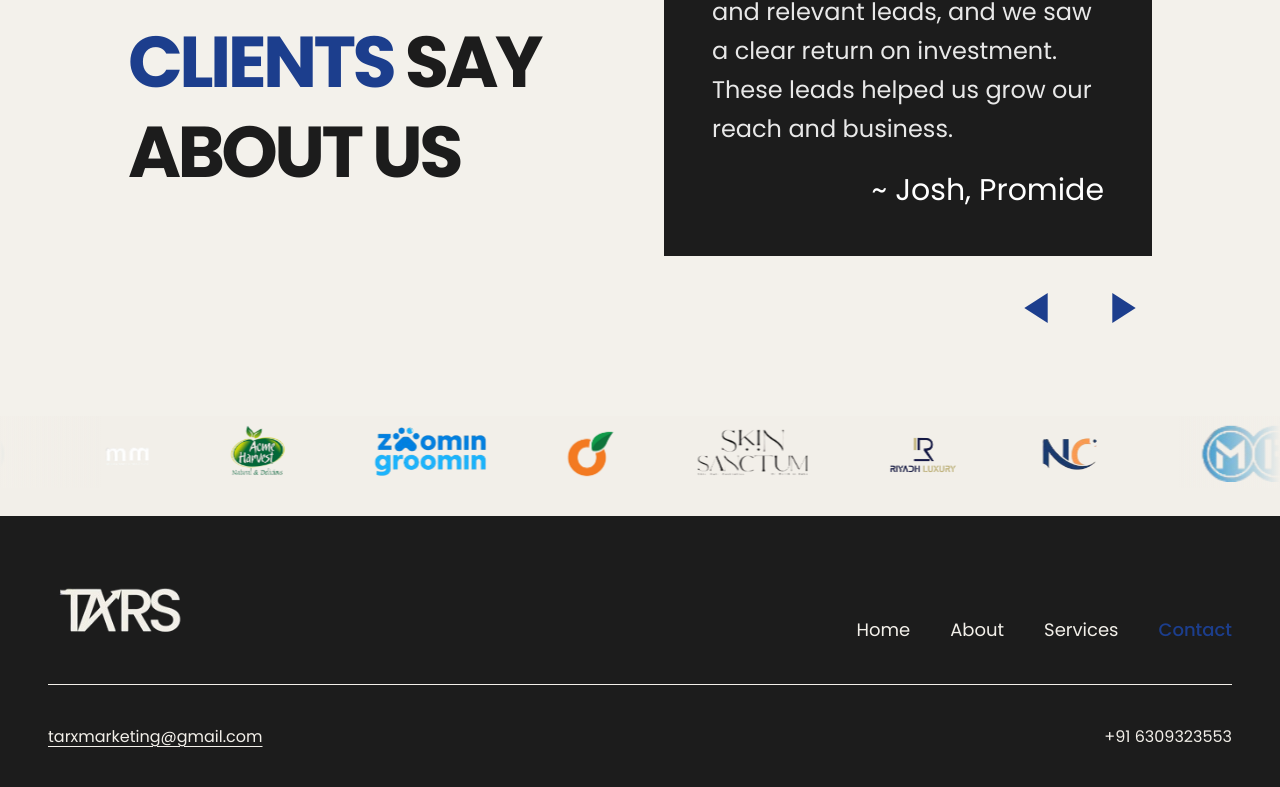
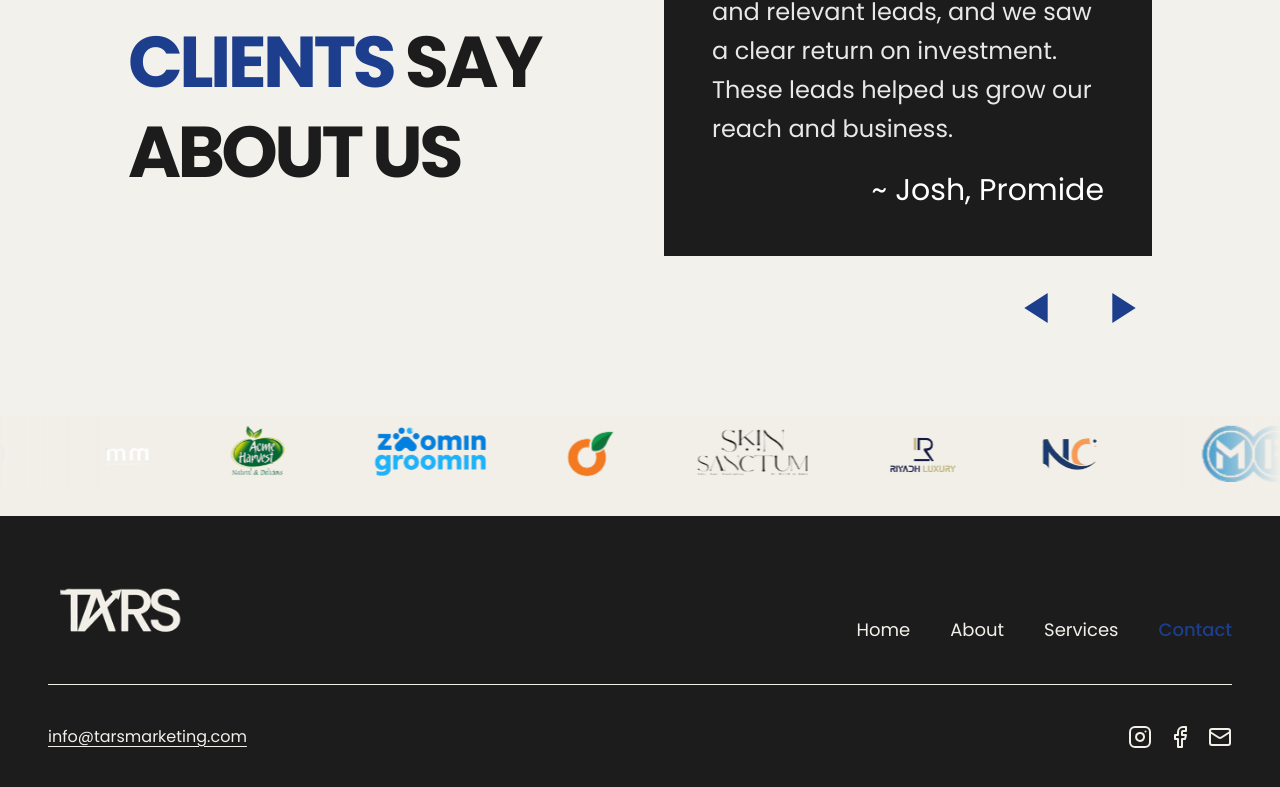
Before and after one commit to Matrixszh/tars, a Next.js app: page / in a window 1280 px wide. Shown: the part 8822-9609 px from the top of the page. Built offline with nearby package versions, Linux system fonts and the light colour scheme.

Commit message:
changed footer

```diff
--- a/app/components/Footer.tsx
+++ b/app/components/Footer.tsx
@@ -1,4 +1,5 @@
 import React from 'react';
+import { Instagram, Facebook, Mail } from 'lucide-react';
 
 const Footer = () => {
   return (
@@ -29,12 +30,39 @@ const Footer = () => {
 
         {/* Bottom Section */}
         <div className="flex flex-col md:flex-row justify-between items-start md:items-center gap-4 text-base font-light">
-          <a href="mailto:tarxmarketing@gmail.com" className="hover:text-[#1c3e8d] underline underline-offset-4 decoration-1 transition-colors">
-            tarxmarketing@gmail.com
+          <a
+            href="mailto:info@tarsmarketing.com"
+            className="hover:text-[#1c3e8d] underline underline-offset-4 decoration-1 transition-colors"
+          >
+            info@tarsmarketing.com
           </a>
-          <a href="tel:+916309323553" className="hover:text-[#1c3e8d] transition-colors">
-            +91 6309323553
-          </a>
+          <div className="flex items-center gap-4 text-[#f2efe9]">
+            <a
+              href="https://www.instagram.com/tarsmarketing?igsh=MXd5bnpyMXQzZ2J3eg=="
+              target="_blank"
+              rel="noreferrer"
+              aria-label="TARS Marketing on Instagram"
+              className="hover:text-[#1c3e8d] transition-colors"
+            >
+              <Instagram className="w-6 h-6" />
+            </a>
+            <a
+              href="https://www.facebook.com/share/1XsHj9kZ7v/?mibextid=wwXIfr"
+              target="_blank"
+              rel="noreferrer"
+              aria-label="TARS Marketing on Facebook"
+              className="hover:text-[#1c3e8d] transition-colors"
+            >
+              <Facebook className="w-6 h-6" />
+            </a>
+            <a
+              href="mailto:info@tarsmarketing.com"
+              aria-label="Email TARS Marketing"
+              className="hover:text-[#1c3e8d] transition-colors"
+            >
+              <Mail className="w-6 h-6" />
+            </a>
+          </div>
         </div>
       </div>
     </footer>
--- a/app/contact/page.tsx
+++ b/app/contact/page.tsx
@@ -2,6 +2,7 @@
 import React from "react";
 import { ReactLenis } from "lenis/react";
 import { motion } from "motion/react";
+import { Instagram, Facebook, Mail } from "lucide-react";
 import HeroSection from "../components/Hero";
 import Footer from "../components/Footer";
 import Beams from "../components/Beams"
@@ -49,16 +50,37 @@ export default function ContactPage() {
                 <div className="space-y-12">
                   <div className="group">
                     <h3 className="text-xl font-bold text-[#1c3e8d] mb-2 uppercase tracking-widest">Email</h3>
-                    <a href="mailto:hello@tars.media" className="text-3xl md:text-5xl font-bold text-[#1c1c1c] hover:text-[#D91F26] transition-colors">
-                      hello@tars.media
+                    <a
+                      href="mailto:info@tarsmarketing.com"
+                      className="text-3xl md:text-5xl font-bold text-[#1c1c1c] hover:text-[#D91F26] transition-colors inline-flex items-center gap-4"
+                    >
+                      <Mail className="w-8 h-8" />
+                      <span>info@tarsmarketing.com</span>
                     </a>
                   </div>
 
                   <div className="group">
-                    <h3 className="text-xl font-bold text-[#1c3e8d] mb-2 uppercase tracking-widest">Phone</h3>
-                    <a href="tel:+1234567890" className="text-3xl md:text-5xl font-bold text-[#1c1c1c] hover:text-[#D91F26] transition-colors">
-                      +1 (234) 567-890
-                    </a>
+                    <h3 className="text-xl font-bold text-[#1c3e8d] mb-2 uppercase tracking-widest">Social</h3>
+                    <div className="flex gap-6">
+                      <a
+                        href="https://www.instagram.com/tarsmarketing?igsh=MXd5bnpyMXQzZ2J3eg=="
+                        target="_blank"
+                        rel="noreferrer"
+                        className="text-[#1c1c1c] hover:text-[#D91F26] transition-colors"
+                        aria-label="TARS Marketing on Instagram"
+                      >
+                        <Instagram className="w-10 h-10" />
+                      </a>
+                      <a
+                        href="https://www.facebook.com/share/1XsHj9kZ7v/?mibextid=wwXIfr"
+                        target="_blank"
+                        rel="noreferrer"
+                        className="text-[#1c1c1c] hover:text-[#D91F26] transition-colors"
+                        aria-label="TARS Marketing on Facebook"
+                      >
+                        <Facebook className="w-10 h-10" />
+                      </a>
+                    </div>
                   </div>
 
                   <div className="group">
```
